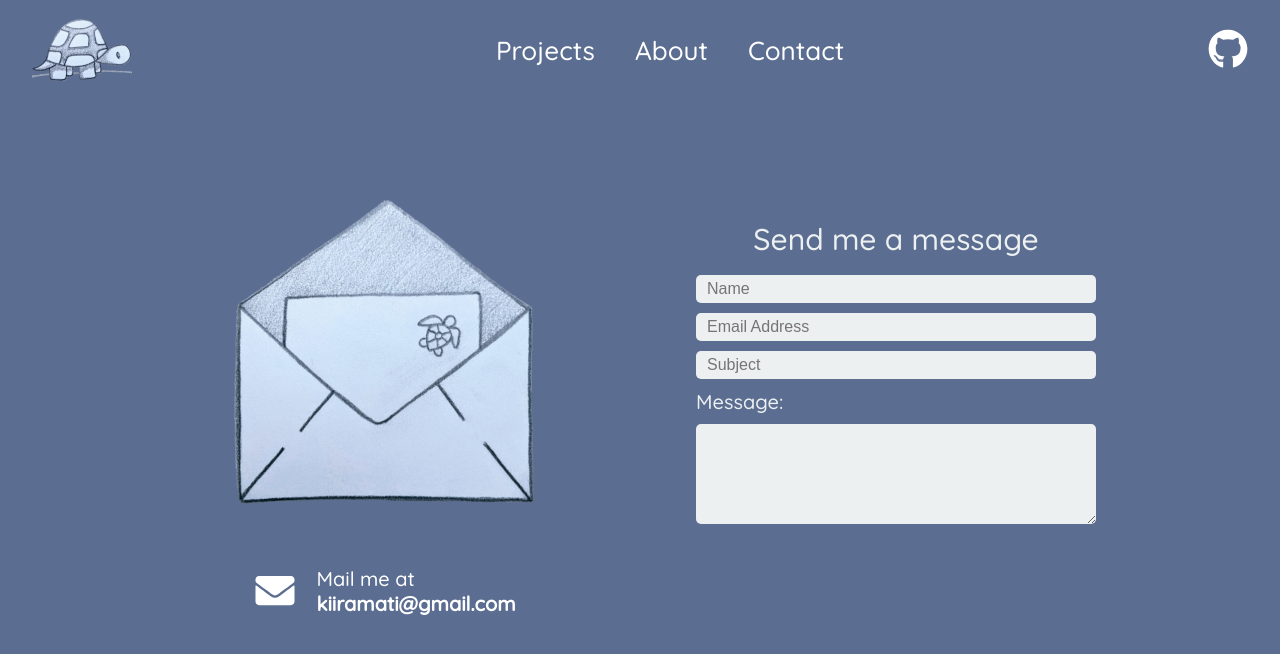
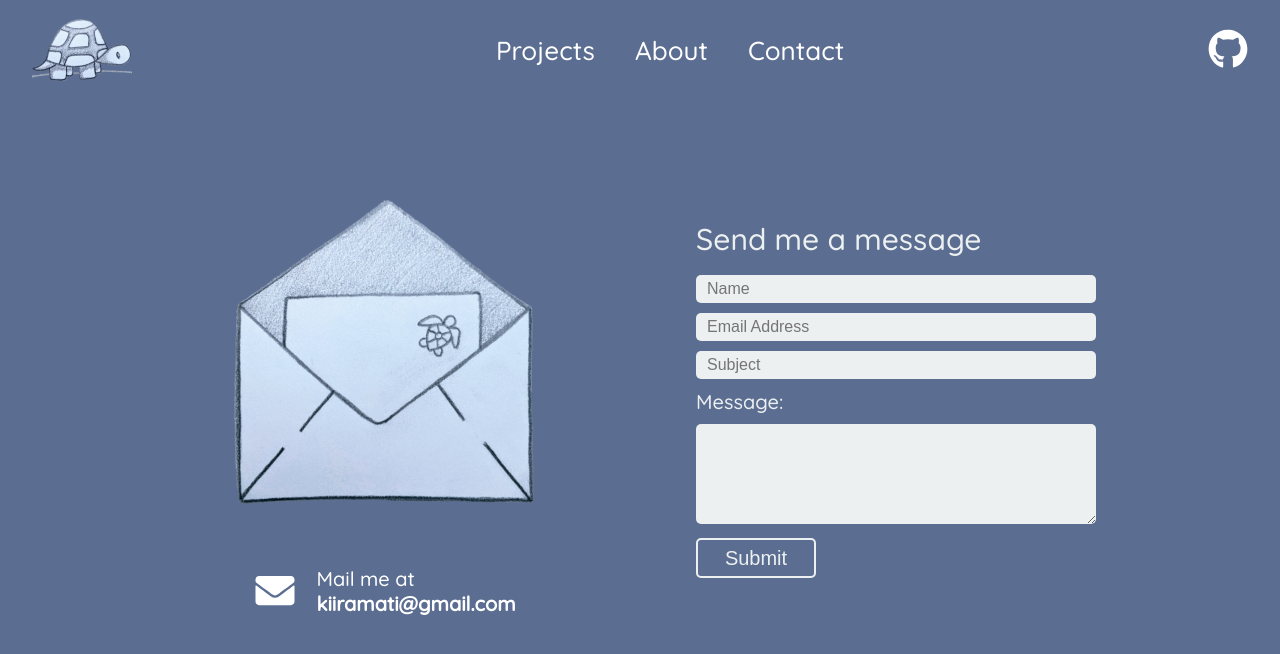
Before and after one commit to kiiramat/kiiramat-website, a React (Create React App) app: page /contact in a window 1280 px wide. Shown: the top 654 px of the page. Built offline with nearby package versions, Linux system fonts and the light colour scheme.

Commit message:
submit button added in Contact page

```diff
--- a/src/components/TextArea.css
+++ b/src/components/TextArea.css
@@ -11,4 +11,5 @@ textarea {
     padding: 10px;
     background-color: #edf0f1;
     border-radius: 5px;
+    margin-bottom: 10px;
 }
--- a/src/pages/Contact.css
+++ b/src/pages/Contact.css
@@ -41,10 +41,11 @@
 }
 
 .mail-me-text span {
-    font-weight: bold;
+  font-weight: bold;
 }
 
 .message_me-div {
+  padding-top: 50px;
   width: 512px;
 }
 
@@ -62,3 +63,20 @@
   margin-bottom: 10px;
   font-size: 20px;
 }
+
+.submit-button {
+  cursor: pointer;
+  height: 40px;
+  border: 2px solid #edf0f1;
+  border-radius: 5px;
+  background-color: #5b6e91;
+  color: #edf0f1;
+  font-size: 20px;
+  width: 30%;
+}
+
+.submit-button:hover {
+  background-color: #edf0f1;
+  color: #5b6e91;
+  border: 2px solid #5b6e91;
+}
--- a/src/pages/Contact.js
+++ b/src/pages/Contact.js
@@ -21,6 +21,11 @@ class Contact extends react.Component {
     this.setState({ [name]: value });
   };
 
+  handleSubmit = (event) => {
+    event.preventDefault()
+    console.log("Form Submitted!!!")
+  }
+
   render() {
     return (
       <div className="contact-container">
@@ -40,6 +45,7 @@ class Contact extends react.Component {
               </a>
             </div>
             <div className="vertical message_me-div">
+              <form onSubmit={this.handleSubmit}>
                 <p className="message-me">Send me a message</p>
                 <div className="input-container">
                   <InputField
@@ -66,7 +72,9 @@ class Contact extends react.Component {
                     value={this.state.message}
                     onInputChange={this.onInputChange}
                   />
+                  <button className="submit-button">Submit</button>
                 </div>
+              </form>
             </div>
           </div>
         </div>
```
Lines whose indentation alone changed are shown as unchanged.
